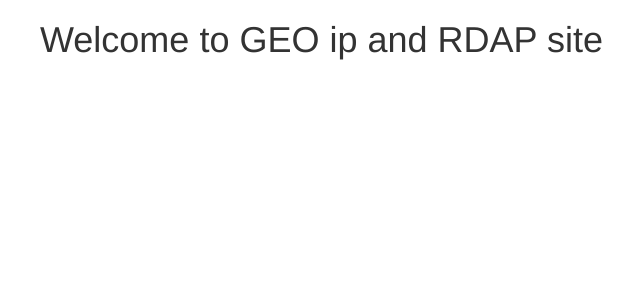
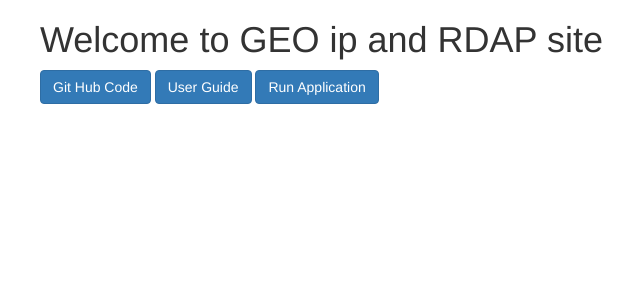
Before and after one commit to carlosm1795/pythonHomework, a Flask app: page / in a window 1280 px wide. Shown: the top 300 px of the page, without its empty margins (30-670 px from the left). Run offline with Flask 2, Linux system fonts and the light colour scheme; some libraries are stand-ins or nearby versions.

Commit message:
Adding requirements

```diff
--- a/templates/home.html
+++ b/templates/home.html
@@ -9,9 +9,9 @@
     {% block content %}
 
     <h1>Welcome to GEO ip and RDAP site </h1>
-    <a href="https://github.com/carlosm1795/pythonHomework/tree/master">Git Hub Code</a>
-    <a href="https://github.com/carlosm1795/pythonHomework/tree/master">User Guide</a>
-    <a href="https://github.com/carlosm1795/pythonHomework/tree/master">Run Application</a>
+    <button target="_blank" class="btn btn-primary"><a href="https://github.com/carlosm1795/pythonHomework/tree/master">Git Hub Code</a></button>
+    <button target="_blank" class="btn btn-primary"><a href="https://github.com/carlosm1795/pythonHomework/blob/master/UserGuide.pdf">User Guide</a></button>
+    <button class="btn btn-primary"><a href="{{url_for('geoIP')}}">Run Application</a></button>
 
     {% endblock %}
   </body>
```
Also changed, not shown: requirements.txt (added, +13 -0 lines), README.md, 1 other file.
